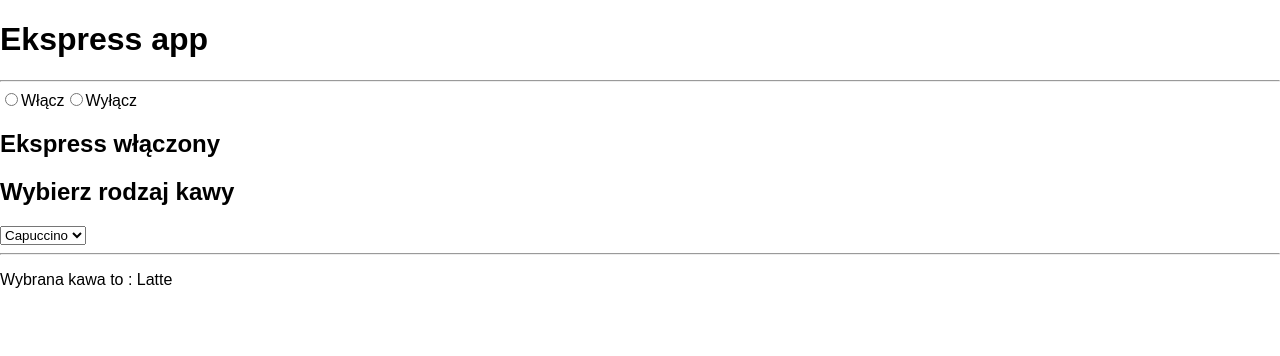
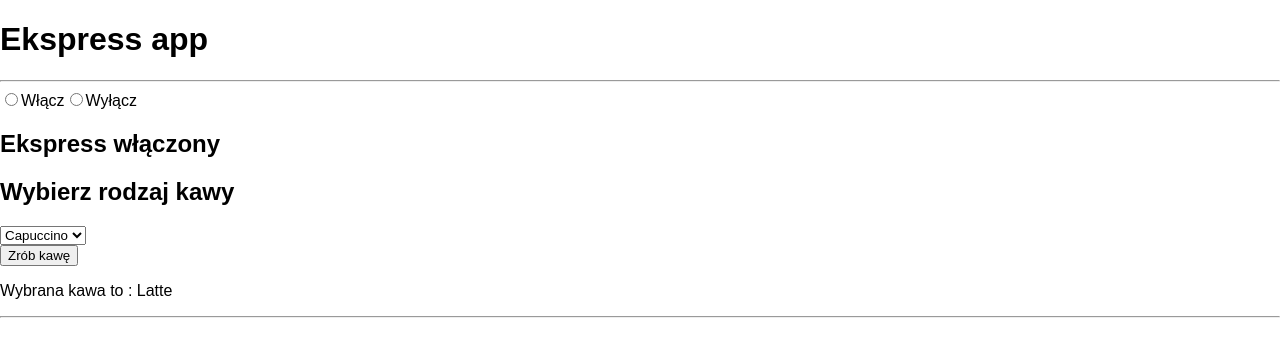
Before and after one commit to Kamilnaja/react-caffe-machine, a React (Create React App) app: page / in a window 1280 px wide. Shown: the top 356 px of the page. Built offline with nearby package versions, Linux system fonts and the light colour scheme.

Commit message:
added new features

```diff
--- a/src/App.js
+++ b/src/App.js
@@ -2,7 +2,7 @@ import React, { Component } from 'react';
 import OnOf from './OnOf';
 import CaffeInfo from "./CaffeInfo";
 import CaffeSpec from "./CaffeSpec";
-
+import StartCaffe from "./StartCaffe";
 class App extends Component {
   constructor(props) {
     super(props);
@@ -39,21 +39,25 @@ class App extends Component {
     return (
       <div className="App">
         <h1>Ekspress app</h1>
-        <form>
           <OnOf
             updateOn={this.setEnabled}
-            updateOf = {this.setDisabled}
+            updateOf={this.setDisabled}
           />
+
           <CaffeSpec
             caffeSpecList={["Capuccino", "Latte", "Americano"]}
             enabled={this.state.enabled}
             updateSpec={this.setCaffe}
             />
+
+          <StartCaffe
+            enabled={this.state.enabled}
+          />
+
           <CaffeInfo
-            enabled={this.state.enabled}
-            caffeValue={this.state.caffeValue}
-          />
-        </form>
+          enabled={this.state.enabled}
+          caffeValue={this.state.caffeValue}
+        />
       </div>
     );
   }
--- a/src/CaffeInfo.js
+++ b/src/CaffeInfo.js
@@ -5,10 +5,12 @@ class CaffeInfo extends Component {
     return (
 
       <div>
+      {
+        this.props.enabled &&
+        <p>Wybrana kawa to : {this.props.caffeValue}</p>
+      }
         <hr/>
-        <p>
-          Wybrana kawa to : {this.props.caffeValue}
-        </p>
+
       </div>
     )
   }
--- a/src/CaffeSpec.js
+++ b/src/CaffeSpec.js
@@ -7,8 +7,6 @@ class CaffeSpec extends Component {
       caffeValue: 'Capuccino'
     };
   }
-
-
 
   render() {
     let caffeUnwrapped = this.props.caffeSpecList.map((item, idx) =>
--- /dev/null
+++ b/src/StartCaffe.js
@@ -0,0 +1,18 @@
+import React, {Component} from 'react';
+
+class StartCaffe extends Component {
+  render () {
+    return (
+
+      <div>
+      {
+        this.props.enabled &&
+          <button>Zrób kawę</button>
+      }
+
+      </div>
+    )
+  }
+}
+
+export default StartCaffe
```
